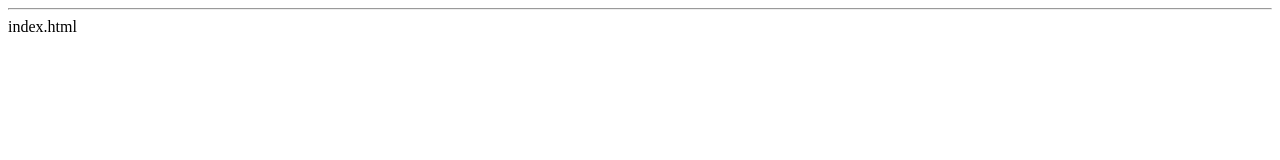
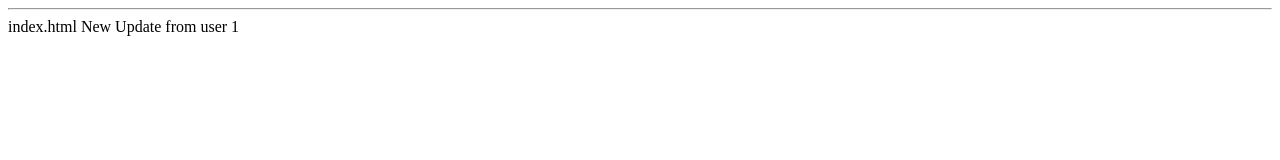
Before and after one commit to vmjagtap/MyTest1, a plain HTML site: page index.html in a window 1280 px wide. Drawn offline with Linux system fonts and the light colour scheme.

Commit message:
update from user1

```diff
--- a/index.html
+++ b/index.html
@@ -2,5 +2,5 @@
 <body>
 </body>
 <hr> index.html </hr>
-
+New Update from user 1
 </html>
```
